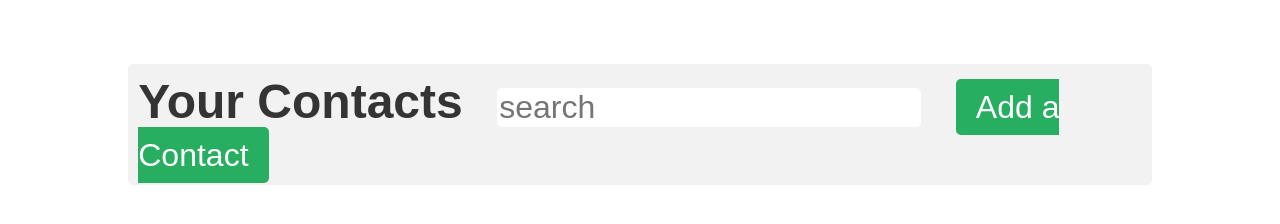
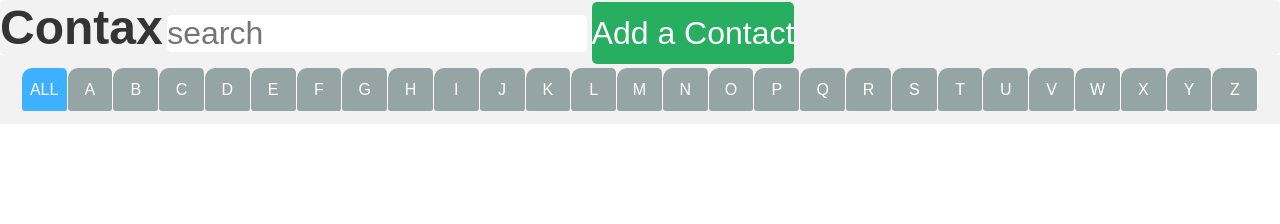
Before and after one commit to mknudsen01/contact-manager, a website: page site/index.html in a window 1280 px wide. Drawn offline with Linux system fonts and the light colour scheme; no server answers.

Commit message:
Add 26 letters to filter
  * add the letters upon creating
  * add style to them
  * add an active class

```diff
--- a/site/css/style.css
+++ b/site/css/style.css
@@ -26,15 +26,15 @@
   transition: .5s all ease;
 }
 
-.container {
+/*.container {
   margin: 5% auto;
   width: 80%;
-}
+}*/
 
 nav{
   background-color: #F2F2F2;
   box-sizing: border-box;
-  padding: 1%;
+  /*padding: 1%;*/
   border-radius: 5px;
   width: 100%;
   display: inline-block;
@@ -44,20 +44,22 @@ nav > input {
   font-size: 2em;
   border: none;
   border-radius: 5px;
-  margin: 0 3%;
+  padding: 0; /*default is 1px for inputs */
 }
 
 nav > h1{
   font-size: 3em;
   color: #343434;
+  text-align: left;
 }
 
 nav > a{
   color: white;
   font-size: 2em;
+  text-align: center;
   text-decoration: none;
   border-radius: 5px;
-  padding: 1% 2%;
+  padding: 1% 0;
   background-color: #27ae60;
   transition: 0.5s all ease;
 }
@@ -75,9 +77,39 @@ h1 {
   display:inline;
 }
 
-#search{
-  margin-bottom: 1%;
+.letters{
+  text-align: center;
+  background-color: #F2F2F2;
+  padding: 1% 0;
 }
+
+.letter{
+  display: inline-block;
+  width: 3.5%;
+  font-size: 1em;
+  /*margin: 0 0.3%;*/
+  padding: 1% 0;
+  /*padding-right: 0.8%;*/
+  background-color: #95a5a6;
+  color: white;
+  border-top-left-radius: 10px;
+  border-top-right-radius: 5px;
+  border-right: 1px solid white;
+  border-bottom-left-radius: 3px;
+  border-bottom-right-radius: 3px;
+  transition: 0.3s all ease;
+}
+
+.letter:hover{
+  background-color: #89D0FF;
+  cursor: pointer;
+  transition: 0.3s all ease;
+}
+
+ .active-letter, .letter:active{
+  background-color:#3DB1FF;
+  transition: 0.3s all ease;
+ }
 
 /* FORM */
 .addContact {
--- a/site/index.html
+++ b/site/index.html
@@ -5,16 +5,20 @@
   <meta http-equiv="X-UA-Compatible" content="IE=edge,chrome=1">
   <title>Contact Manager</title>
   <link rel="stylesheet" href="css/normalize.css">
+  <link rel="stylesheet" href="css/grid.css">
   <link rel="stylesheet" href="css/style.css">
+  <link rel="stylesheet" href="css/media_queries.css">
 </head>
 <body>
-  <div class="container">
-    <div id="contacts">
-      <nav>
-        <h1>Your Contacts</h1>
-        <input id="search" type="text" placeholder="search" autocomplete="off">
-        <a href="#" id="showAddForm">Add a Contact</a>
+  <section class="container">
+    <section id="contacts">
+      <nav class="onerow">
+        <h1 class="col3">Contax</h1>
+        <input class="col5" id="search" type="text" placeholder="search" autocomplete="off">
+        <a class="col4 last" href="#" id="showAddForm">Add a Contact</a>
       </nav>
+      <section class="col12 letters">
+      </section>
       <form class="addContact hidden" action="#" autocomplete="off">
         <div>
           <input id="firstName" placeholder="First Name" type="text"/>
@@ -27,8 +31,8 @@
           <a id="hideForm" class="last danger" href="#">Cancel</a>
         </div>
       </form>
-    </div>
-  </div>
+    </section>
+  </section>
   <script type="text/template" id="contactTemplate">
       <div class="basics">
         <header id="fullName">
--- a/site/js/app.js
+++ b/site/js/app.js
@@ -1,5 +1,17 @@
 var app = app || {};
 var ENTER_KEY = 13;
 $(function() {
+  var alphabet = ['all','a','b','c','d','e','f','g','h','i','j','k','l','m','n','o','p','q','r','s','t','u','v','w','x','y','z']
+  for(var i=0; i< alphabet.length; i++){
+    var tab = document.createElement('article');
+    tab.className ="letter";
+    if(i === 0){
+      tab.className = "letter active-letter";
+    }
+    // debugger
+    tab.innerHTML = alphabet[i].toUpperCase();
+    $('.letters').append(tab);
+  }
+
   new app.RolodexView();
 });
--- a/site/js/views/contact.js
+++ b/site/js/views/contact.js
@@ -11,7 +11,7 @@ app.ContactView = Backbone.View.extend({
     'click .delete': 'deleteContact',
     'dblclick': 'edit',
     'blur .editing': 'close',
-    'keypress .editing': 'updateOnEnter',
+    'keypress .editing': 'updateOnEnter'
   },
 
   render: function(){
--- a/site/js/views/rolodex.js
+++ b/site/js/views/rolodex.js
@@ -7,7 +7,8 @@ app.RolodexView = Backbone.View.extend({
     'click #showAddForm': 'showAddForm',
     'click #hideForm': 'hideAddForm',
     'click #add': 'addContact',
-    'keyup #search': 'search'
+    'keyup #search': 'search',
+    'click .letter': 'filterLetter'
   },
 
   initialize: function(){
@@ -120,5 +121,10 @@ app.RolodexView = Backbone.View.extend({
     //   return contact.attributes.lastName.toLowerCase();
     // });
     return sorted;
+  },
+
+  filterLetter: function(event){
+    $('.active-letter').toggleClass('active-letter');
+    $(event.target).toggleClass('active-letter');
   }
 });
```
